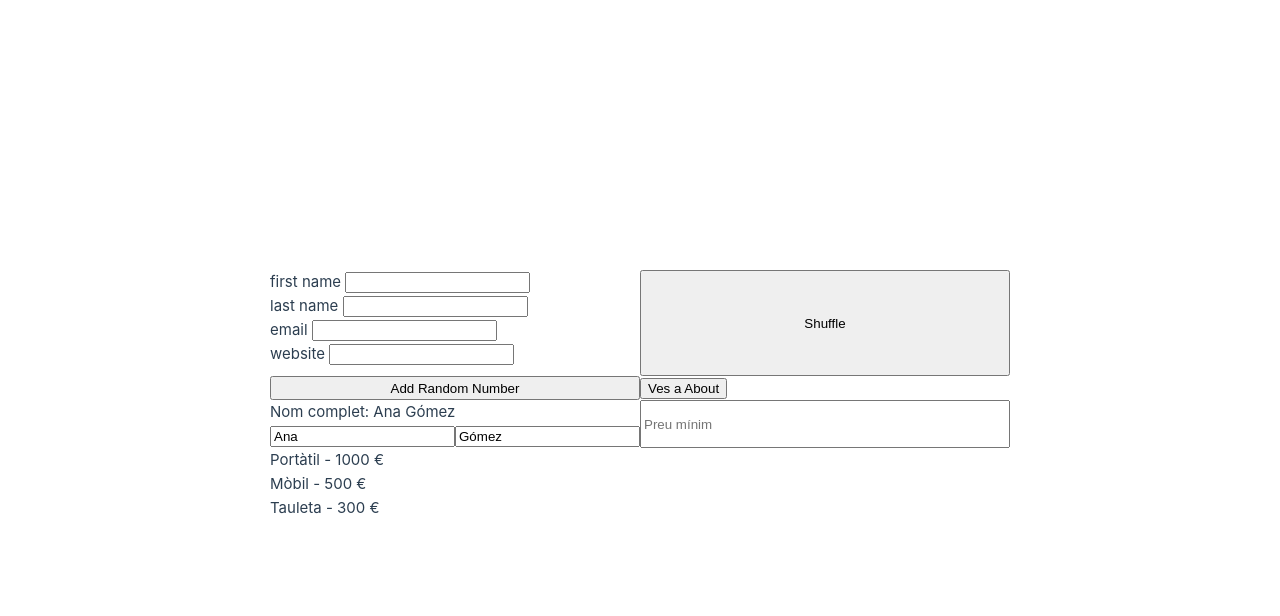
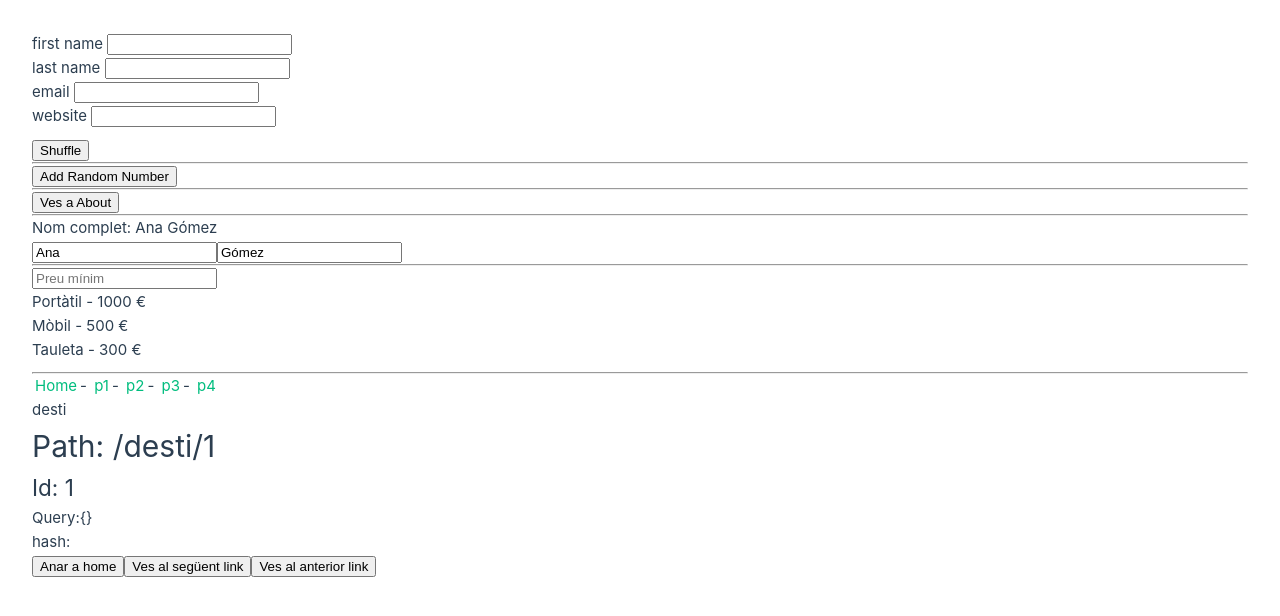
Before and after one commit to AnaGmzPstr/errores_vue, a Vue app in the folder erroresVue/: page /#/desti/1 in a window 1280 px wide. Before the commit this address led to /#/. Shown: the top 616 px of the page. Built offline with nearby package versions, Linux system fonts and the light colour scheme.

Commit message:
exemple router

```diff
--- a/erroresVue/src/App.vue
+++ b/erroresVue/src/App.vue
@@ -4,14 +4,21 @@
 import About from './components/AboutComponent.vue'
 import Variables from './components/Variables.vue'
 import Directiva from './components/DirectivaVmodel.vue'
+import Router from './components/ExempleRouter.vue'
 </script>
 
 <template>
   <KeySample></KeySample>
+  <hr>
   <WatchArray></WatchArray>
+  <hr>
   <About></About>
+  <hr>
   <Variables></Variables>
+  <hr>
   <Directiva></Directiva>
+  <hr>
+  <Router></Router>
 </template>
 
 <style scoped>
--- a/erroresVue/src/assets/main.css
+++ b/erroresVue/src/assets/main.css
@@ -20,16 +20,3 @@
     background-color: hsla(160, 100%, 37%, 0.2);
   }
 }
-
-@media (min-width: 1024px) {
-  body {
-    display: flex;
-    place-items: center;
-  }
-
-  #app {
-    display: grid;
-    grid-template-columns: 1fr 1fr;
-    padding: 0 2rem;
-  }
-}
--- /dev/null
+++ b/erroresVue/src/components/Desti.vue
@@ -0,0 +1,41 @@
+<script setup>
+import { useRoute, useRouter } from 'vue-router';
+import { watch } from 'vue';
+
+const route = useRoute();
+const router = useRouter();
+
+function navegarAmbHash() {
+    router.push({ path: '/', hash: '#introduccio' });
+}
+
+const goToNextUser = () => {
+    const nextId = parseInt(route.params.id) + 1;
+    router.push(`/desti/${nextId}`);
+};
+const goToPrevUser = () => {
+    const nextId = parseInt(route.params.id) - 1;
+    router.push(`/desti/${nextId}`);
+};
+
+watch(
+    () => route.path,
+    (newPath, oldPath) => {
+        console.log(`Canvi de ruta: ${oldPath} → ${newPath}`);
+    }
+);
+</script>
+<template>
+    <div>desti</div>
+    <h1>Path: {{ route.path }}</h1>
+    <h2>Id: {{ route.params.id }}</h2>
+    <p>Query:{{ route.query }}</p>
+    <p>hash:{{ route.hash }}</p>
+    <button @click="navegarAmbHash">
+        Anar a home
+    </button>
+    <button @click="goToNextUser">Ves al següent link</button>
+    <button @click="goToPrevUser">Ves al anterior link</button>
+
+
+</template>
--- /dev/null
+++ b/erroresVue/src/components/ExempleRouter.vue
@@ -0,0 +1,12 @@
+<script setup>
+
+</script>
+
+<template>
+    <router-link to="/">Home</router-link>-
+    <router-link :to="{name:'desti',params:{id:1}}">p1</router-link>-
+    <router-link :to="{name:'desti',params:{id:2},query: { cerca: 'llibre', categoria: 'ficcio' }}">p2</router-link>-
+    <router-link :to="{name:'desti',params:{id:3},query: filtres}">p3</router-link>-
+    <router-link :to="{name:'desti',params:{id:4},hash:'#contact'}">p4</router-link>
+    <router-view/>
+</template>
--- a/erroresVue/src/router/index.js
+++ b/erroresVue/src/router/index.js
@@ -8,6 +8,11 @@
         name: 'Home',
         component: Home,
     },
+    {
+        path:'/desti/:id',
+        name: 'desti',
+        component:()=> import('../components/Desti.vue'),
+    },
 ]
 const router = createRouter({
     history: createWebHashHistory(),
```
